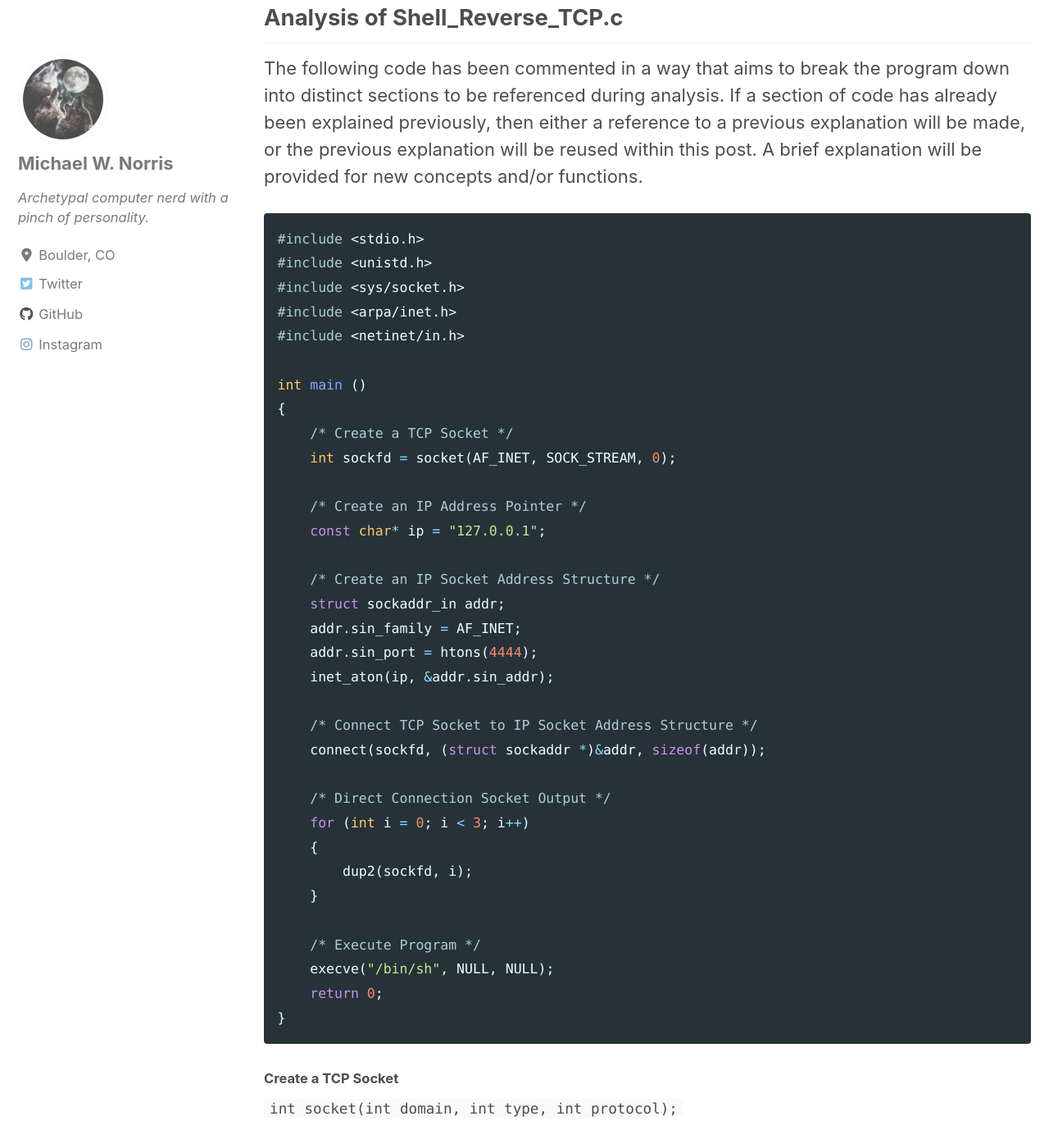
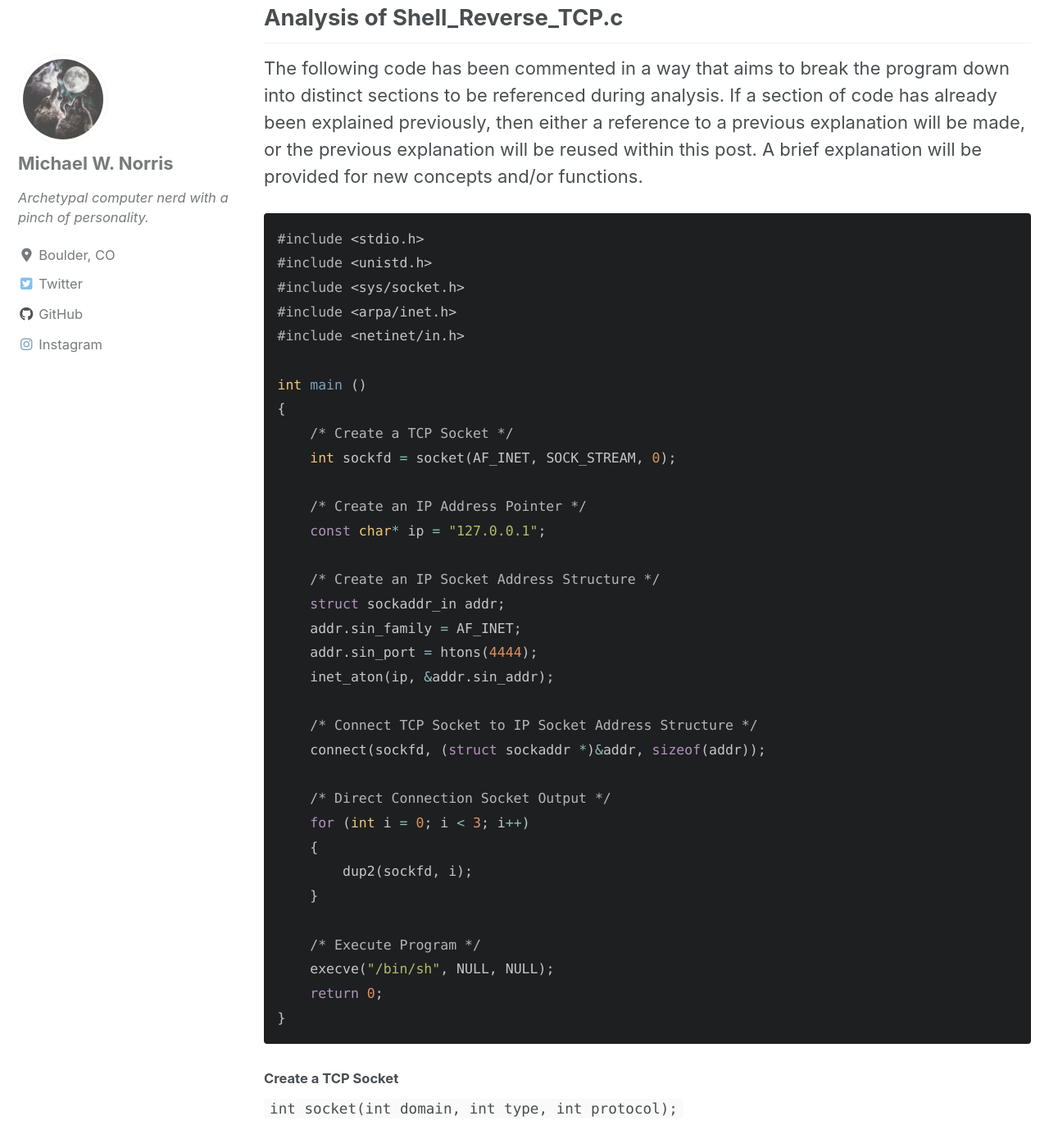
Before and after one commit to norrismw/mnorris.io, a Jekyll site: the page built from _posts/2019-10-25-assignment_2.md, in a window 1280 px wide and 1400 px high, scrolled down 1195 px. Shown: the whole window at 82% size. Built offline with Jekyll 4.4.1, drawn with Linux system fonts in a browser that asks for light colours; cached includes are drawn as plain includes; nearby versions of some CDN libraries.

Commit message:
testing syntax colors

```diff
--- a/assets/css/main.scss
+++ b/assets/css/main.scss
@@ -5,7 +5,6 @@
 @charset "utf-8";
 
 @import "minimal-mistakes/skins/{{ site.minimal_mistakes_skin | default: 'default' }}"; // skin
-@import "minimal-mistakes"; // main partials
 
 /* sunrise syntax highlighting (base16) */
 $base00: #1d1f21;
@@ -24,3 +23,5 @@ $base0c: #8abeb7;
 $base0d: #81a2be;
 $base0e: #b294bb;
 $base0f: #a3685a;
+
+@import "minimal-mistakes"; // main partials
```
